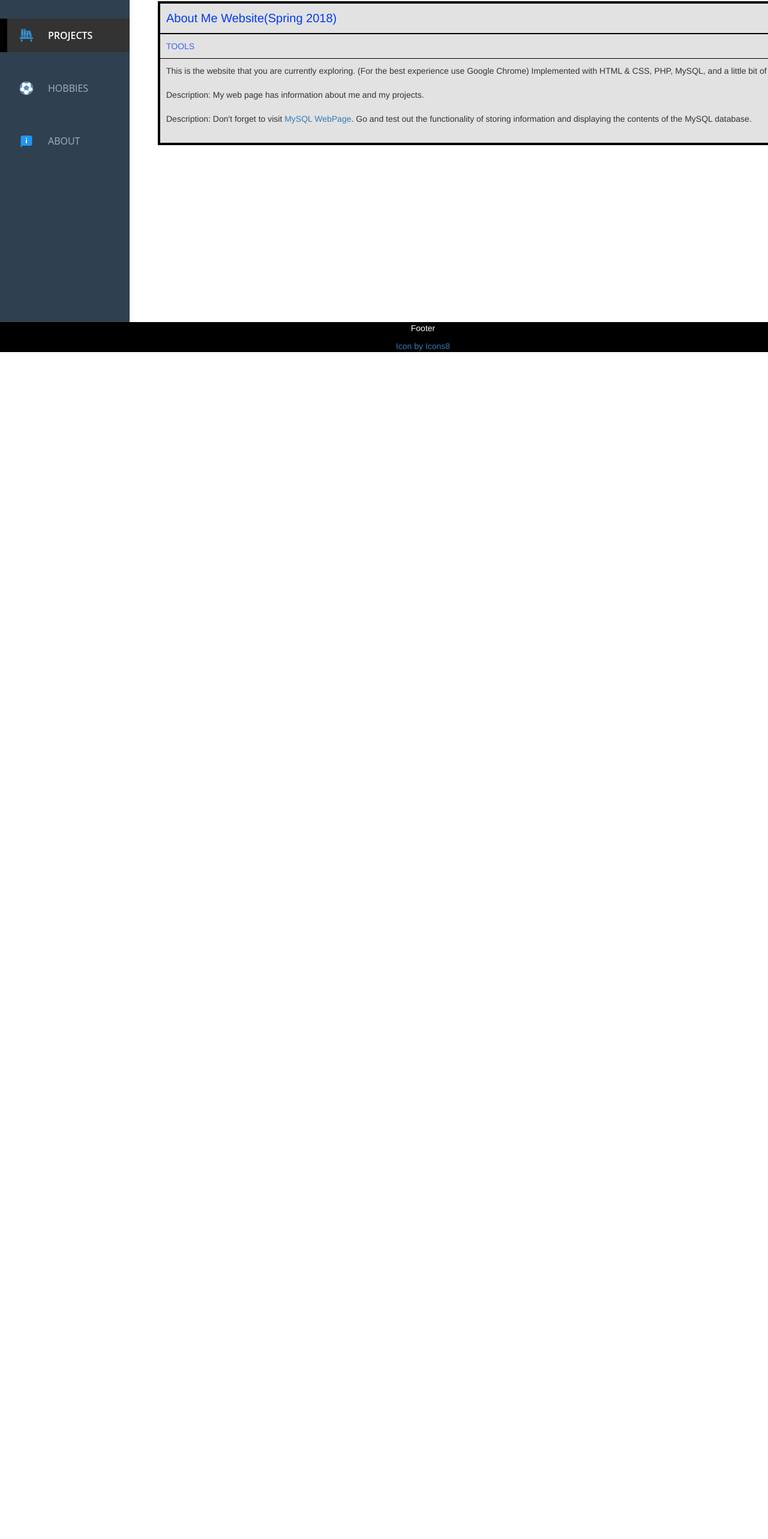
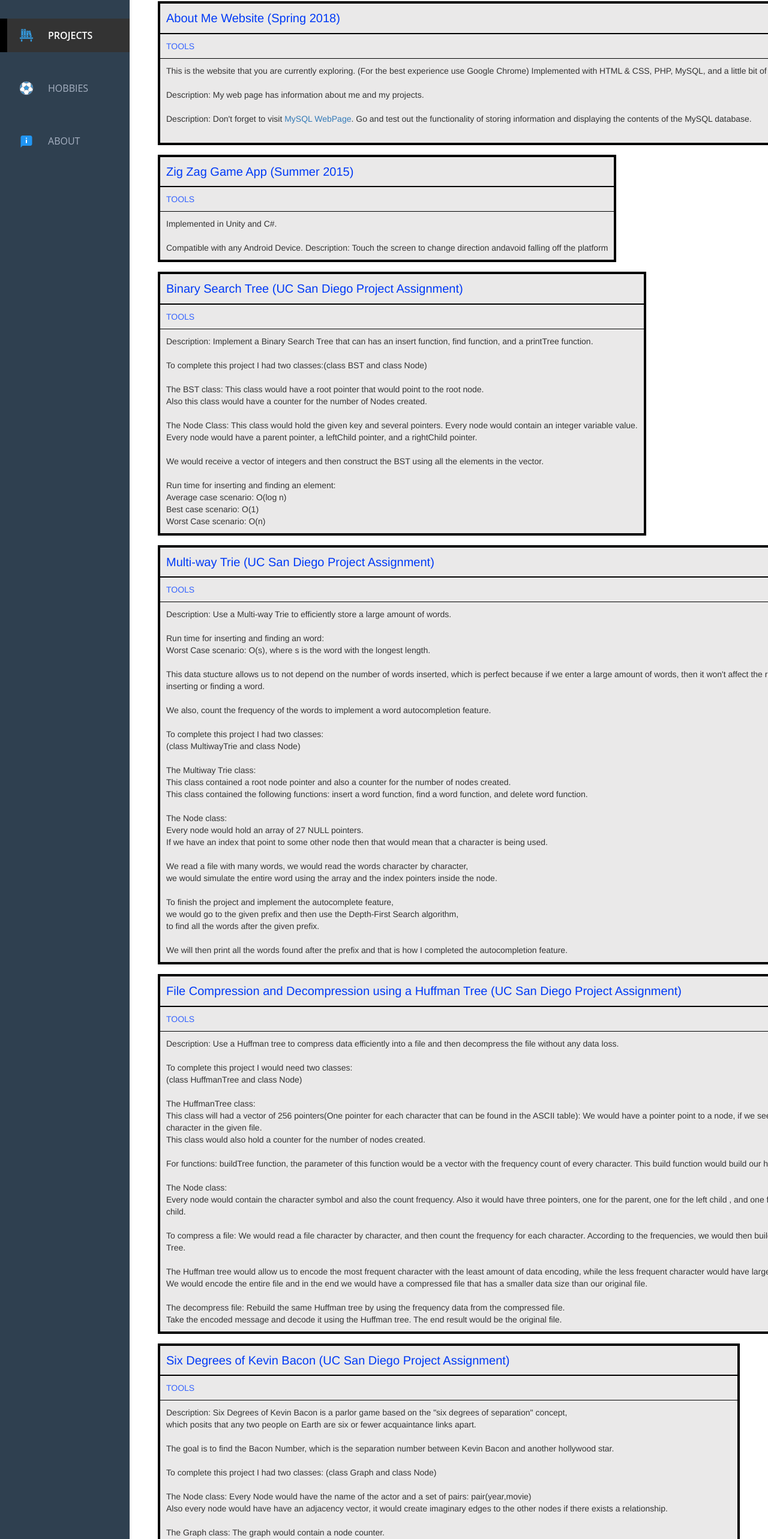
Before and after one commit to mezamarco/AngularMyWebsite, an Angular app: page /projects in a window 1280 px wide. Shown: the part 167-2733 px from the top of the page at 60% size. Before the commit the page ends 800 px from the top, so only its background shows below. Built offline with nearby package versions, Linux system fonts and the light colour scheme.

Commit message:
Sixth Commit

```diff
--- a/src/app/projects/projects.component.html
+++ b/src/app/projects/projects.component.html
@@ -3,7 +3,7 @@
 <div class= 'container'>
 
   <table class="projectTable">
-      <th class="title">About Me Website(Spring 2018)</th>
+    <th class="title">About Me Website (Spring 2018)</th>
     <tr class ="tools">
         <td>TOOLS</td>
     </tr>
@@ -18,88 +18,28 @@
       </td>
      </tr>
   </table>
-</div>
 
+  <table class="projectTable">
+    <th class="title">Zig Zag Game App (Summer 2015)</th>
+    <tr class ="tools">
+      <td>TOOLS</td>
+    </tr>
+    <tr>
+      <td>
+        Implemented in Unity and C#. <br/><br/>
+        Compatible with any Android Device.
+        Description: Touch the screen to change direction andavoid falling off the platform
+      </td>
+    </tr>
+  </table>
 
-
-<!--
-
-
-
-
-
-
-
-
-
-
-
-
-
-
-
-    </div>
-    <div id = "rightSide">
-      <img class = "rightPicture" src = "./gif/welcome.gif" alt = "Welcome" />
-    </div>
-    <br/><br/>
-    <h4 style = "clear:both;">Zig Zag Game App<br/>(Summer 2015)</h4>
-    <div id = "leftSide" >
-      <div style = "padding-top: 50%">
-      -Implemented in Unity and C#. <br/><br/>
-      - Compatible with any Android Device.<br/><br/>
-      - Description: Touch the screen to change direction and<br/> avoid falling off the platform.<br/><br/>
-      </div>
-    </div>
-
-
-
-
-
-    <div id = "rightSideTwo" style = "text-align:center; padding-right: 10%;" >
-    <br/>Zig Zag App Screenshots<br/><br/>
-
-    <div class="w3-content w3-display-container">
-
-    <img class="mySlides" src="./images/1.jpg" alt = "1" width= "89%"/>
-    <img class="mySlides" src="./images/2.jpg" alt = "2" width= "89%"/>
-    <img class="mySlides" src="./images/3.jpg" alt = "3" width= "89%"/>
-    <img class="mySlides" src="./images/4.jpg" alt = "4" width= "89%"/>
-    <img class="mySlides" src="./images/5.jpg" alt = "5" width= "89%"/>
-    <img class="mySlides" src="./images/6.jpg" alt = "6" width= "89%"/>
-
-    <button class="w3-button w3-black w3-display-left" onclick="plusDivs(-1)">&#10094;</button>
-    <button class="w3-button w3-black w3-display-right" onclick="plusDivs(1)">&#10095;</button>
-    </div>
-
-
-
-  <script>
-  var slideIndex = 1;
-  showDivs(slideIndex);
-  function plusDivs(n) {
-    showDivs(slideIndex += n);
-  }
-  function showDivs(n) {
-    var i;
-    var x = document.getElementsByClassName("mySlides");
-    if (n > x.length) {slideIndex = 1}
-    if (n < 1) {slideIndex = x.length}
-    for (i = 0; i < x.length; i++) {
-      x[i].style.display = "none";
-    }
-    x[slideIndex-1].style.display = "block";
-  }
-  </script>
-    <br/>
-    <br />
-    <br /><br />
-
-    </div>
-
-
-    <h4 style = "clear:both;">Binary Search Tree<br/>(UC San Diego Project Assignment)</h4>
-    <div id = "leftSide" >
+  <table class="projectTable">
+    <th class="title">Binary Search Tree (UC San Diego Project Assignment)</th>
+    <tr class ="tools">
+      <td>TOOLS</td>
+    </tr>
+    <tr>
+      <td>
         Description: Implement a Binary Search Tree that can has an insert function, find function, and a printTree function.
         <br/><br/>To complete this project I had two classes:(class BST and class Node)<br /><br />
         The BST class: This class would have a root pointer that would point to the root node.<br/>
@@ -114,21 +54,17 @@
         Average case scenario:  O(log n)<br/>
         Best case scenario: O(1)<br/>
         Worst Case scenario: O(n)<br/>
+      </td>
+    </tr>
+  </table>
 
-
-
-    <br/><br/>
-    </div>
-
-    <div id = "rightSide">
-      <img class = "rightPicture" src = "./images/bst.jpg" alt = "bst"/>
-  <br/><br/>
-  <br/><br/>
-    </div>
-
-
-    <h4 style = "clear:both;">Multi-way Trie<br/>(UC San Diego Project Assignment)</h4>
-    <div id = "leftSide" >
+  <table class="projectTable">
+    <th class="title">Multi-way Trie (UC San Diego Project Assignment)</th>
+    <tr class ="tools">
+      <td>TOOLS</td>
+    </tr>
+    <tr>
+      <td>
         Description: Use a Multi-way Trie to efficiently store a large amount of words.<br/>
         <br/> Run time for inserting and finding an word:<br/>
         Worst Case scenario: O(s), where s is the word with the longest length.<br/>
@@ -158,19 +94,18 @@
         we would go to the given prefix and then use the Depth-First Search algorithm,
         <br/>to find all the words after the given prefix.<br/><br/>We will then print all the words found after the prefix
         and that is how I completed the autocompletion feature.<br/>
+      </td>
+    </tr>
+  </table>
 
 
-
-    <br/><br/>
-    </div>
-    <div id = "rightSide">
-      <img class = "rightPicture" src = "./images/dictionary.jpg" alt = "Dictionary"/>
-    <br/><br/>
-
-    </div>
-
-    <h4 style = "clear:both;">File Compression and Decompression using a Huffman Tree<br/>(UC San Diego Project Assignment)</h4>
-    <div id = "leftSide" >
+  <table class="projectTable">
+    <th class="title">File Compression and Decompression using a Huffman Tree (UC San Diego Project Assignment)</th>
+    <tr class ="tools">
+      <td>TOOLS</td>
+    </tr>
+    <tr>
+      <td>
         Description: Use a Huffman tree to compress data efficiently into a file and then decompress the file without any data loss.<br/><br/>
 
         To complete this project I would need two classes: <br/>(class HuffmanTree and class Node) <br/><br />
@@ -181,10 +116,8 @@
         For functions: buildTree function, the parameter of this function would be a vector with the frequency count of every character.
         This build function would build our huffmanTree.<br/><br/>
 
-
         The Node class:<br />Every node would contain the character symbol and also the count frequency.
         Also it would have three pointers, one for the parent, one for the left child , and one for the right child.
-
 
         <br/><br/>To compress a file: We would read a file character by character, and then count the frequency for each character.
         According to the frequencies, we would then build our Huffman Tree.
@@ -195,20 +128,19 @@
         The decompress file:
         Rebuild the same Huffman tree by using the frequency data from the compressed file.<br/>
         Take the encoded message and decode it using the Huffman tree. The end result would be the original file.
+      </td>
+    </tr>
+  </table>
 
 
 
-    <br/><br/>
-    </div>
-
-    <div id = "rightSide">
-      <img class = "rightPicture" src = "./images/binary.png" alt = "Binary"/>
-  <br/><br/>
-    <br/><br/>
-    </div>
-
-    <h4 style = "clear:both;">Six Degrees of Kevin Bacon<br/>(UC San Diego Project Assignment)</h4>
-    <div id = "leftSide" >
+  <table class="projectTable">
+    <th class="title">Six Degrees of Kevin Bacon (UC San Diego Project Assignment)</th>
+    <tr class ="tools">
+      <td>TOOLS</td>
+    </tr>
+    <tr>
+      <td>
         Description: Six Degrees of Kevin Bacon is a parlor game based on the "six degrees of separation" concept,<br/>which posits that any two people on Earth are six or fewer acquaintance links apart.<br/><br/>
         The goal is to find the Bacon Number, which is the separation number between Kevin Bacon and another hollywood star.<br/><br/>
         To complete this project I had two classes: (class Graph and class Node)<br/><br/>
@@ -218,23 +150,8 @@
         <br />I implemeted a makeEdges function, this function would take in the entire graph and create the imaginary edges.
         <br />To find the bacon number, I would run the Breadth First Search algorithm, to find the shortest paths between Kevin Bacon and the other hollywood actor.
         <br />The number of traversed nodes using this shortest path would be the Keving Bacon number for given hollywood actor.
-
-
-    <br/><br/>
-    <br/><br/>
-    </div>
-
-
-
-    <div id = "rightSide">
-    <img class = "rightPicture" src = "./images/network.png" alt = "graph"/>
-    <br/><br/>	<br/><br/>
+      </td>
+    </tr>
+  </table>
 
 </div>
-
-    <br/><br/>
-    </div>
-
-
-
-	 -->
--- a/src/app/projects/projects.component.scss
+++ b/src/app/projects/projects.component.scss
@@ -10,7 +10,7 @@
 .projectTable{
   margin: 8px;
   border: solid 4px black;
-  background-color: rgb(226, 226, 226);
+  background-color: rgba(224, 223, 223, 0.678);
 }
 
 
```
Also changed, not shown: 4 other files (tests, documents, lock files or other folders). Lines whose indentation alone changed are shown as unchanged.
